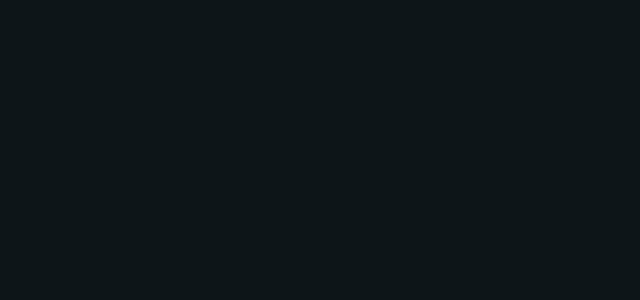
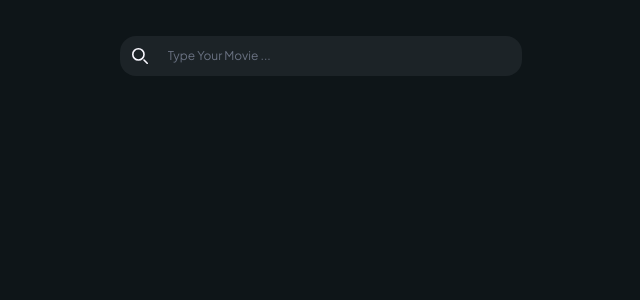
Before and after one commit to amntllhz/ningali, a React (Vite) app: page / in a window 1280 px wide. Shown: the top 300 px of the page, without its empty margins (319-959 px from the left). Built offline with nearby package versions, Linux system fonts and the light colour scheme.

Commit message:
style: search input fixing

```diff
--- a/src/App.jsx
+++ b/src/App.jsx
@@ -1,10 +1,11 @@
+import Home from "./pages/Home"
 
 
 function App() {
 
   return (
     <>
-
+      <Home />
     </>
   )
 }
--- a/src/components/Search/index.jsx
+++ b/src/components/Search/index.jsx
@@ -10,7 +10,7 @@ const Search = () => {
                             <path stroke="currentColor" stroke-linecap="round" stroke-linejoin="round" stroke-width="2" d="m19 19-4-4m0-7A7 7 0 1 1 1 8a7 7 0 0 1 14 0Z"/>
                         </svg>
                     </div>
-                    <input type="search" id="search" className="border-none outline-none focus:border-none focus:outline-none focus:ring-0 font-display w-full p-3 ps-12 text-xs text-text1 rounded-2xl bg-accent/15 " autoComplete="off" placeholder="Type Your Movie ..." required />
+                    <input type="search" id="search" className="border-none outline-none focus:border-none focus:outline-none focus:ring-0 font-display w-full p-3 ps-12 text-xs text-text1 rounded-2xl bg-accent/10 " autoComplete="off" placeholder="Type Your Movie ..." required />
                 </div>
             </form>
         </>
--- a/src/pages/Home.jsx
+++ b/src/pages/Home.jsx
@@ -1,9 +1,11 @@
 import Navbar from "../components/Navbar"
 
 const Home = () => {
-    <>
-        <Navbar />
-    </>
+    return (
+        <>
+            <Navbar />
+        </>
+    )
 }
 
 export default Home
```
